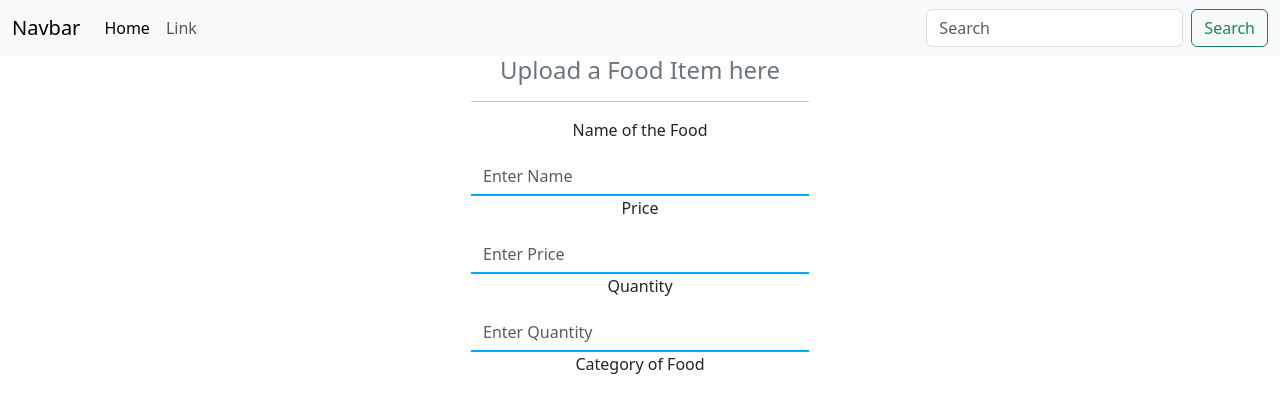
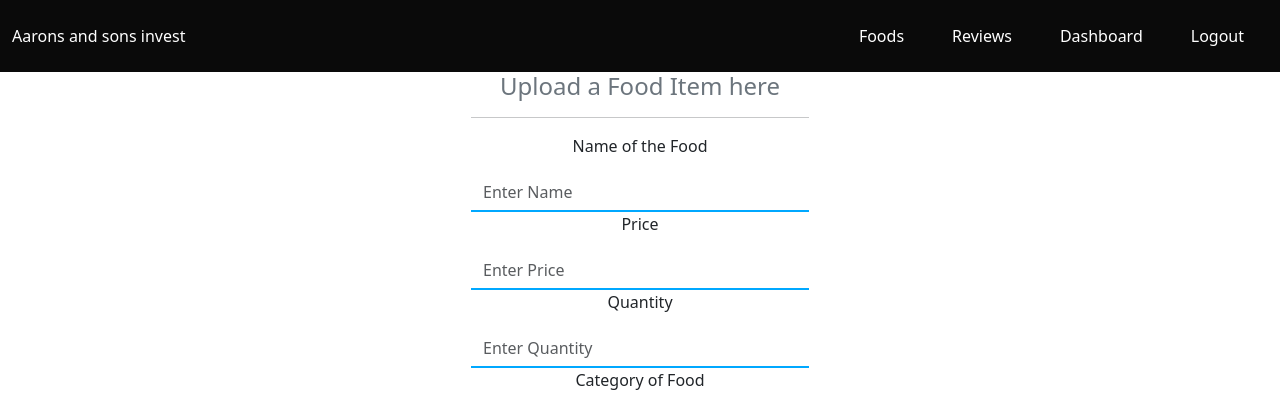
Before and after one commit to abukbt13/foodreviewsystem, a PHP site: page /foodreviewsystem/Foods/edit_food.php in a window 1280 px wide. Shown: the top 393 px of the page. Run offline with PHP 8.4, Linux system fonts and the light colour scheme; data that the repository does not hold is empty.

Commit message:
finished

```diff
--- a/Foods/active_orders.php
+++ b/Foods/active_orders.php
@@ -84,7 +84,7 @@ include '../connection.php';
                     <td><?php echo date('H:i:s', strtotime($rows['time'] . ' +1 hour')) ?></td>
 
                     <td>
-                        <a class="btn btn-success" href="http://localhost:81/foodreviewsystem/Foods/view_orders.php?transaction_id=<?php echo $rows['transaction_id']?>&email=<?php echo $rows['email']?>&viewdetails=">View</a>
+                        <a class="btn btn-success" href="view_orders.php?transaction_id=<?php echo $rows['transaction_id']?>&email=<?php echo $rows['email']?>&viewdetails=">View</a>
                 </tr>
                 <?php
             }
--- a/Foods/edit_food.php
+++ b/Foods/edit_food.php
@@ -29,32 +29,51 @@ if(isset($_POST['edit'])){
     <title>header</title>
     <link rel="stylesheet" href="../mycss/style.css">
     <script src="../JS/app.js"></script>
-</head>
-<body style="background-size: cover;">
-<nav class="navbar navbar-expand-lg bg-body-tertiary">
-    <div class="container-fluid">
-        <a class="navbar-brand" href="#">Navbar</a>
-        <button class="navbar-toggler" type="button" data-bs-toggle="collapse" data-bs-target="#navbarSupportedContent" aria-controls="navbarSupportedContent" aria-expanded="false" aria-label="Toggle navigation">
-            <span class="navbar-toggler-icon"></span>
-        </button>
-        <div class="collapse navbar-collapse" id="navbarSupportedContent">
-            <ul class="navbar-nav me-auto mb-2 mb-lg-0">
-                <li class="nav-item">
-                    <a class="nav-link active" aria-current="page" href="#">Home</a>
-                </li>
-                <li class="nav-item">
-                    <a class="nav-link" href="#">Link</a>
-                </li>
+</head><style>
+    .head{
+        background: rgba(10,10,10,1);
+        color: white;
+        width: 100%;
+        z-index: 1;
+    }
+    @media screen and (max-width: 500px) and (min-width: 200px) {
+        .head{
+            background: rgba(10,10,10,1);
+            color: white;
+            width: 100%;
+            padding: 1rem;
+            z-index: 1;
+        }
+    }
+
+    ul li:hover{
+        padding-left: 1rem;
+        background: rgba(23,87,255,0.4);
+    }
+</style>
+<div id="main_nav" class="d-flex sticky-top head container-fluid justify-content-between align-items-center">
+    <a class="navbar-brand "  href="index.php">Aarons and sons invest</a>
+    <ul id="navbar" class="d-md-flex d-lg-flex d-none  list-unstyled">
+        <li class="nav-item mx-3 mt-3 px-2 py-2">
+            <a class="nav-link active" aria-current="page" href="../food.php">Foods</a>
+        </li>
+
+        <li class="nav-item mx-3 mt-3 px-2 py-2">
+            <a class="nav-link" href="./../reviews.php">Reviews</a>
+        </li>
+        <li class="nav-item mx-3 mt-3 px-2 py-2">
+            <a class="nav-link" href="../dashboard.php">Dashboard</a>
+        </li>
+        </li>
+        <li class="nav-item mx-3 mt-3 px-2 py-2">
+            <a class="nav-link" href="../logout.php">Logout</a>
+        </li>
+    </ul>
+    <div style="position: absolute;top:1.1rem;right: 1rem;" id="show" style="font-size: 29px;"> <i class="bi d-sm-block d-md-none d-lg-none bi-list"></i></div>
 
 
-            </ul>
-            <form class="d-flex" role="search">
-                <input class="form-control me-2" type="search" placeholder="Search" aria-label="Search">
-                <button class="btn btn-outline-success" type="submit">Search</button>
-            </form>
-        </div>
-    </div>
-</nav>
+</div>
+</div>
 <style>
     .content{
 
@@ -99,7 +118,7 @@ if(isset($_POST['edit'])){
                 <p>Change food image</p>
                 <input type="file" class="form-control" name="image">
             </div>
-            <div class="form-group d-flex justify-content-center mt-1">
+            <div class="form-group d-flex justify-content-center my-2">
                 <button style="background: #ddd;" class="btn mt-2 mb-4 w-100" type="submit" name="updatefood_item">Update  food item
 
                 </button>
@@ -111,6 +130,15 @@ if(isset($_POST['edit'])){
 
     </div>
 </form>
-
+<script>
+    const main_nav = document.getElementById('main_nav')
+    const show = document.getElementById('show')
+    const navbar = document.getElementById('navbar')
+    show.addEventListener('click',()=>{
+        navbar.classList.toggle('d-none')
+        main_nav.classList.toggle('flex-column')
+        main_nav.classList.toggle('align-items-center')
+    })
+</script>
 </body>
 </html>
--- a/Foods/view_orders.php
+++ b/Foods/view_orders.php
@@ -133,7 +133,7 @@ if(isset($_GET['viewdetails'])){
                             <td><?php echo date('H:i:s', strtotime($rows['time'] . ' +1 hour')) ?></td>
 
                             <td>
-                                <a class="btn btn-success" href="view_orders.php?transaction_id=<?php echo $rows['transaction_id']?>&email=<?php echo $rows['email']?>&viewdetails=">View</a>
+                                <a style="background-color: red;" class="btn" href="view_orders.php?transaction_id=<?php echo $rows['transaction_id']?>&email=<?php echo $rows['email']?>&viewdetails=">View</a>
                         </tr>
                         <?php
                     }
--- a/dashboard.php
+++ b/dashboard.php
@@ -85,7 +85,7 @@ include 'header.php';
     <style>
         .body{
             height: 90vh;
-            background-color:#ffD8D7;
+            background-color:blue;
             padding:0rem 0rem 0rem 2rem;
         }
         .main_content{
```
Also changed, not shown: recentreviews.php (+4 -6 lines), Foods/fooditems/6425Screenshot 2023-08-01 at 16.27.46.png (added), profiles/1977630919Screenshot 2023-07-30 at 23.13.25.png (added), 2 other files.
